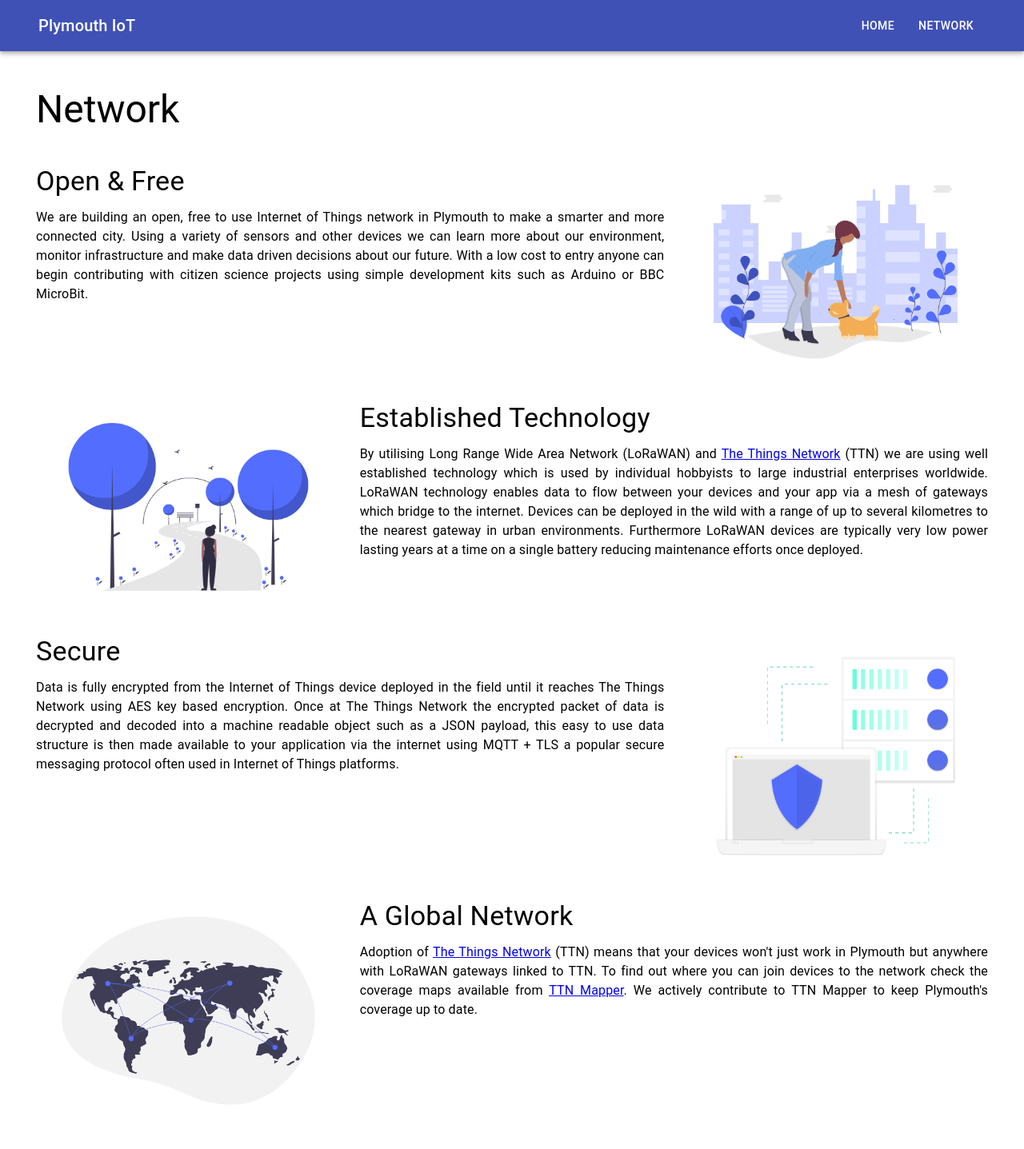
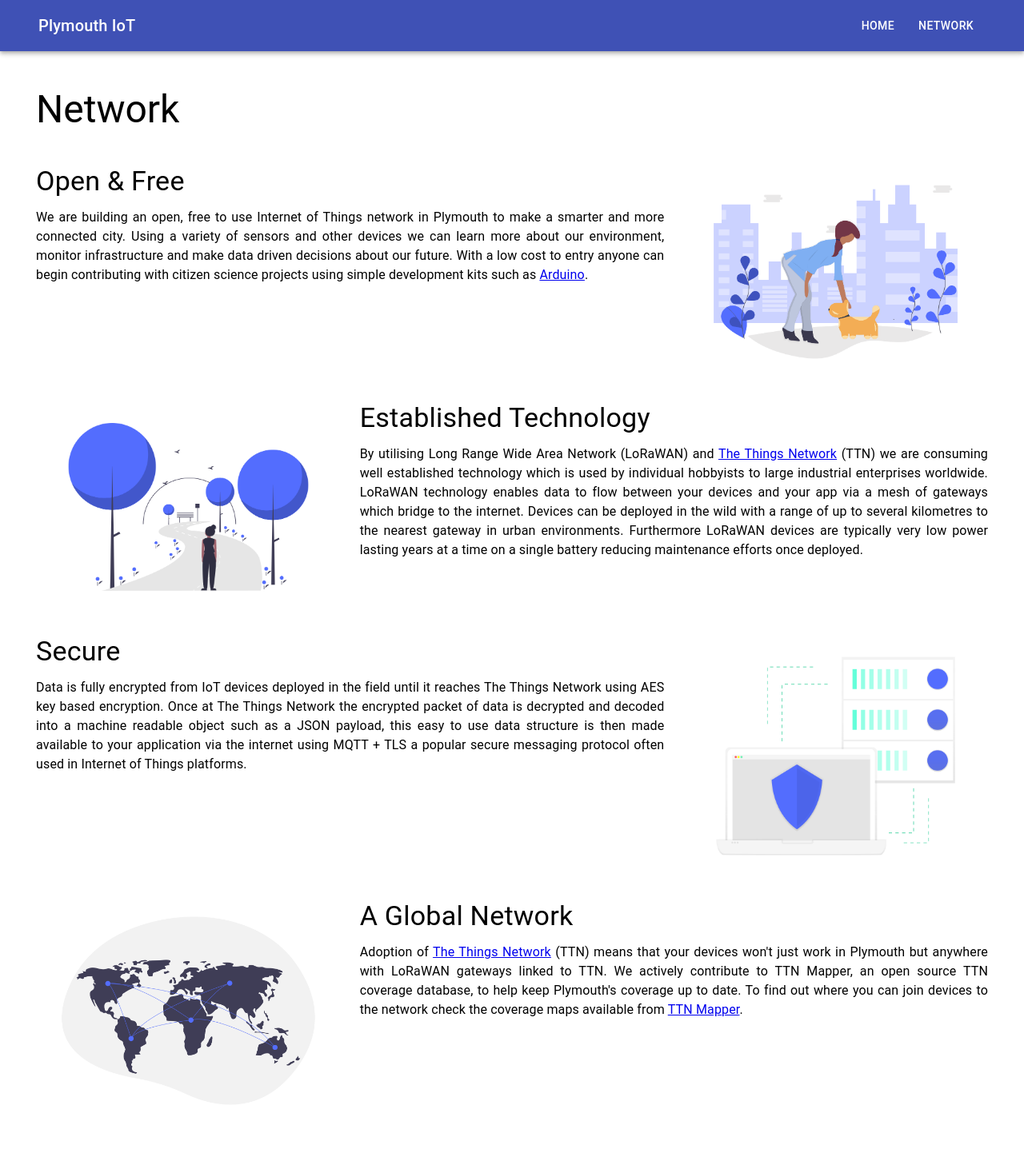
Before and after one commit to PlymouthIoT/PlymouthIoT-Website, a React (Create React App) app: page /network in a window 1280 px wide. Shown: the top 1437 px of the page at 80% size. Built offline with nearby package versions, Linux system fonts and the light colour scheme.

Commit message:
Update network content

```diff
--- a/src/components/page_network.js
+++ b/src/components/page_network.js
@@ -27,7 +27,7 @@ const Network = () => {
               We are building an open, free to use Internet of Things network in Plymouth to make a smarter and more connected city.
               Using a variety of sensors and other devices we can learn more about our environment, monitor infrastructure and make
               data driven decisions about our future. With a low cost to entry anyone can begin contributing with citizen science
-              projects using simple development kits such as Arduino or BBC MicroBit.
+              projects using simple development kits such as <a href="https://www.arduino.cc/" target="_blank">Arduino</a>.
             </Typography>
           </Grid>
           <Grid item xs={4}>
@@ -42,7 +42,7 @@ const Network = () => {
             </Typography>
             <Typography variant="body1" align='justify'>
               By utilising Long Range Wide Area Network (LoRaWAN) and <a href="https://www.thethingsnetwork.org" target="_blank">
-              The Things Network</a> (TTN) we are using well established technology which is used by individual hobbyists to large
+              The Things Network</a> (TTN) we are consuming well established technology which is used by individual hobbyists to large
               industrial enterprises worldwide. LoRaWAN technology enables data to flow between your devices and your app via a
               mesh of gateways which bridge to the internet. Devices can be deployed in the wild with a range of up to several kilometres
               to the nearest gateway in urban environments. Furthermore LoRaWAN devices are typically very low power lasting years at
@@ -54,7 +54,7 @@ const Network = () => {
               Secure
             </Typography>
             <Typography variant="body1" align='justify'>
-              Data is fully encrypted from the Internet of Things device deployed in the field until it reaches The Things Network using
+              Data is fully encrypted from IoT devices deployed in the field until it reaches The Things Network using
               AES key based encryption. Once at The Things Network the encrypted packet of data is decrypted and decoded into a machine
               readable object such as a JSON payload, this easy to use data structure is then made available to your application via the
               internet using MQTT + TLS a popular secure messaging protocol often used in Internet of Things platforms.
@@ -72,9 +72,9 @@ const Network = () => {
             </Typography>
             <Typography variant="body1" align='justify'>
               Adoption of <a href="https://www.thethingsnetwork.org" target="_blank">The Things Network</a> (TTN) means that
-              your devices won't just work in Plymouth but anywhere with LoRaWAN gateways linked to TTN. To find out where
-              you can join devices to the network check the coverage maps available from <a href="https://www.ttnmapper.org" target="_blank">TTN Mapper</a>.
-              We actively contribute to TTN Mapper to keep Plymouth's coverage up to date.
+              your devices won't just work in Plymouth but anywhere with LoRaWAN gateways linked to TTN. We actively contribute
+              to TTN Mapper, an open source TTN coverage database, to help keep Plymouth's coverage up to date. To find out
+              where you can join devices to the network check the coverage maps available from <a href="https://www.ttnmapper.org" target="_blank">TTN Mapper</a>.
             </Typography>
           </Grid>
           <Grid item xs={8}>
```
